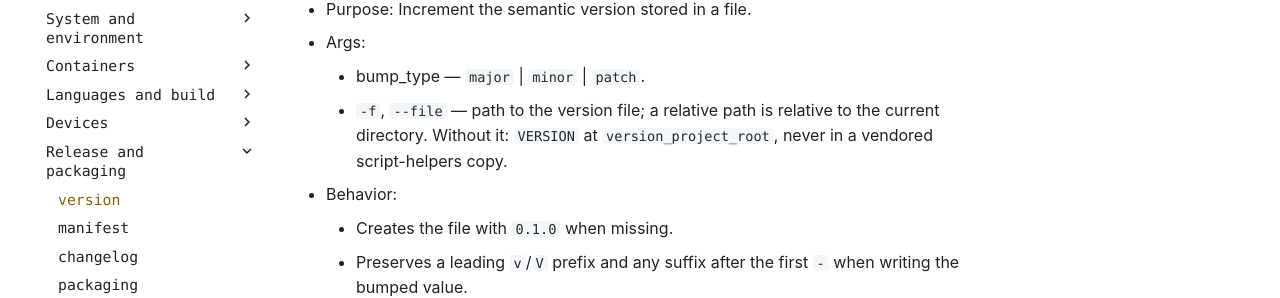
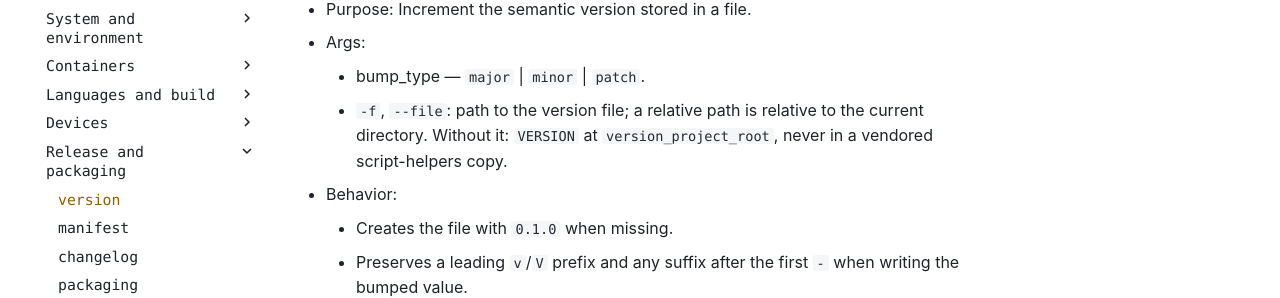
Before and after one commit to nikolareljin/script-helpers, an MkDocs documentation site: the page built from docs/modules/version.md, in a window 1280 px wide and 900 px high. Shown: the part 338-636 px from the top of the window. Built offline with MkDocs 1.6.1 and Material for MkDocs 9.7.7, drawn with Linux system fonts in a browser that asks for light colours; comment, search, counter and statistics services are not loaded.

```diff
--- a/docs/modules/version.md
+++ b/docs/modules/version.md
@@ -9,7 +9,7 @@ Functions
   - Purpose: Increment the semantic version stored in a file.
   - Args:
     - bump_type — `major` | `minor` | `patch`.
-    - `-f`, `--file` — path to the version file; a relative path is relative to the current directory. Without it: `VERSION` at `version_project_root`, never in a vendored script-helpers copy.
+    - `-f`, `--file`: path to the version file; a relative path is relative to the current directory. Without it: `VERSION` at `version_project_root`, never in a vendored script-helpers copy.
   - Behavior:
     - Creates the file with `0.1.0` when missing.
     - Preserves a leading `v`/`V` prefix and any suffix after the first `-` when writing the bumped value.
```
